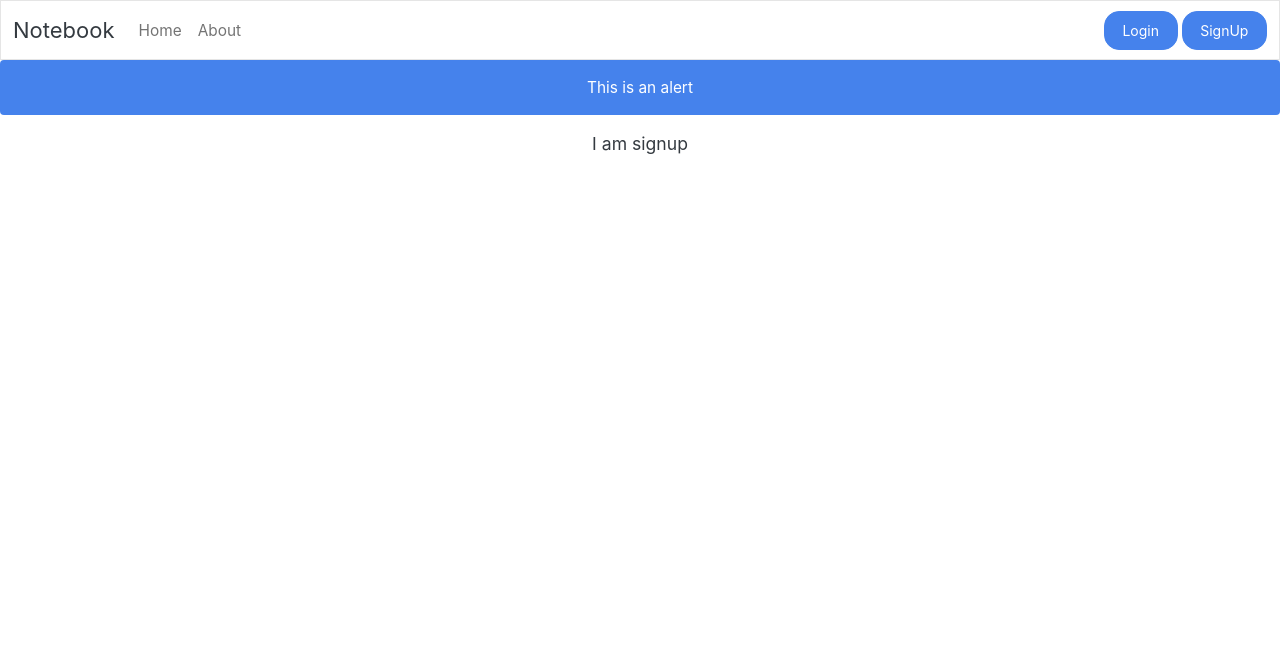
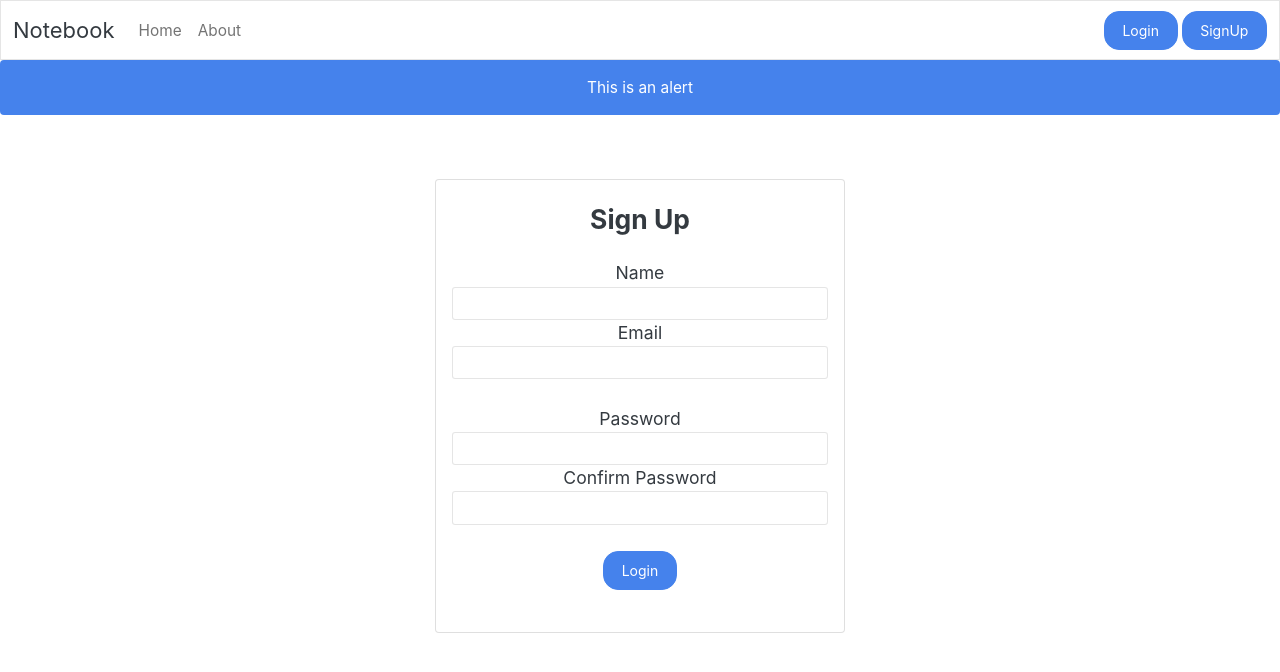
Before and after one commit to dineshsharma02/inotebook, a React (Create React App) app: page /signup in a window 1280 px wide. Shown: the top 672 px of the page. Built offline with nearby package versions, Linux system fonts and the light colour scheme.

Commit message:
Added SignUp Component

```diff
--- a/src/components/Signup.js
+++ b/src/components/Signup.js
@@ -1,10 +1,128 @@
-import React from 'react'
+import React, { useState } from "react";
+import { useNavigate } from "react-router-dom";
 
 const Signup = () => {
+
+    let history = useNavigate();
+    const [credential, setCredential] = useState({
+        name:"",
+        email: "",
+        password: "",
+        cpassword:"",
+    });
+
+  const handleSubmit = async (e) => {
+
+    e.preventDefault();
+
+    const response = await fetch("http://localhost:5000/api/auth/createuser", {
+      method: "POST",
+
+      headers: {
+        "Content-Type": "application/json",
+      },
+
+      body: JSON.stringify({
+        name: credential.name,
+        email: credential.email,
+        password: credential.password,
+      }), // body data type must match "Content-Type" header
+    });
+    const json = await response.json();
+    console.log(json);
+    if(json.success){
+        //redirect
+        localStorage.setItem("token",json.authtoken)
+        history('/login')
+
+    }
+    else{
+        alert(json.error)
+    }
+  };
+  const onChange = (e) => {
+    setCredential({ ...credential, [e.target.name]: e.target.value });
+  };
+
     return (
-        <div>
-            I am signup
+        <>
+      <div className="row">
+        <div className="col-md-4"></div>
+        <div className="col-md-4">
+          <div className="card mt-5 register-card">
+            <div className="card-body">
+              <div className="card-title py-2">
+                <h4>Sign Up</h4>
+              </div>
+              <form method="POST" onSubmit={handleSubmit} >
+              <div className="form-group">
+                  <label htmlFor="name">Name</label>
+                  <input
+                    type="text"
+                    name="name"
+                    id="name"
+                    className="form-control form-control-sm"
+                    onChange={onChange}
+                    value={credential.name}
+                    required
+                  />
+                </div>
+
+
+                <div className="form-group">
+                  <label htmlFor="email">Email</label>
+                  <input
+                    type="email"
+                    name="email"
+                    id="email"
+                    className="form-control form-control-sm"
+                    onChange={onChange}
+                    value={credential.email}
+                    required
+                  />
+                </div>
+                <br />
+                <div className="form-group">
+                  <label htmlFor="password">Password</label>
+                  <input
+                    type="password"
+                    name="password"
+                    id="password"
+                    className="form-control form-control-sm"
+                    onChange={onChange}
+                    minLength={5}
+                    value={credential.password}
+                    required
+                  />
+                </div>
+
+                <div className="form-group">
+                  <label htmlFor="password">Confirm Password</label>
+                  <input
+                    type="password"
+                    name="cpassword"
+                    id="cpassword"
+                    className="form-control form-control-sm"
+                    onChange={onChange}
+                    minLength={5}
+                    value={credential.cpassword}
+                    required
+                  />
+                </div>
+
+                <br />
+                <input
+                  type="submit"
+                  value="Login"
+                  className="btn btn-block btn-primary submit-btn"
+                />
+              </form>
+              <br />
+            </div>
+          </div>
         </div>
+      </div>
+    </>
     )
 }
 
```
Also changed, not shown: 1 other file (tests, documents, lock files or other folders).
